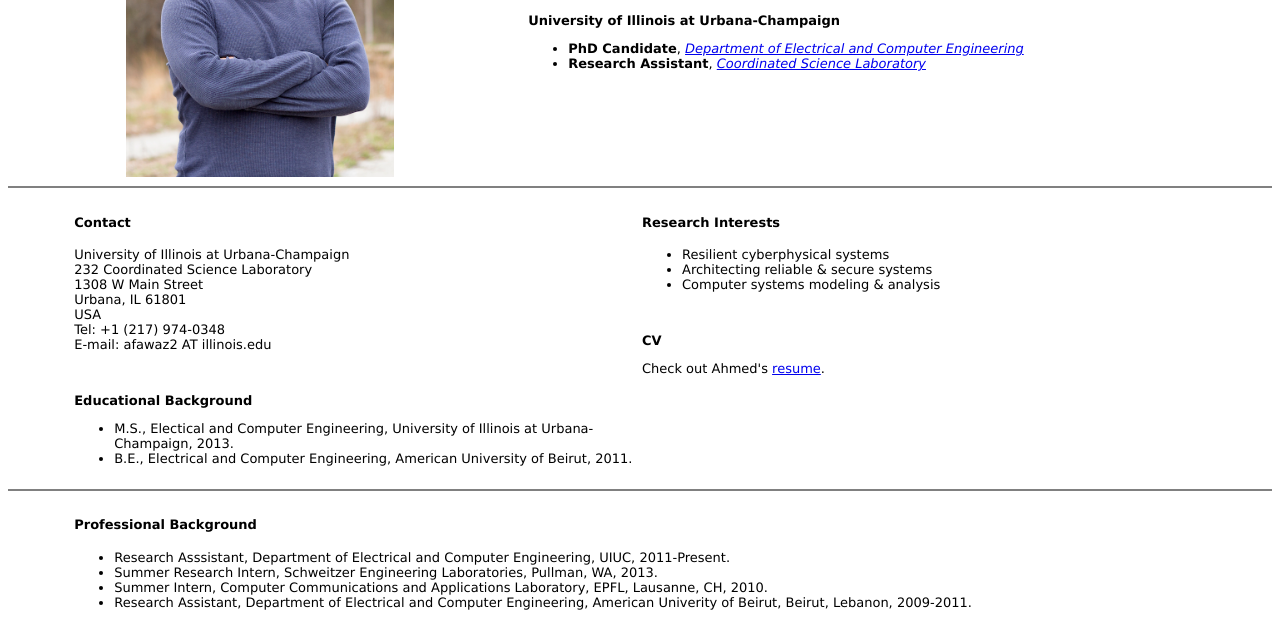
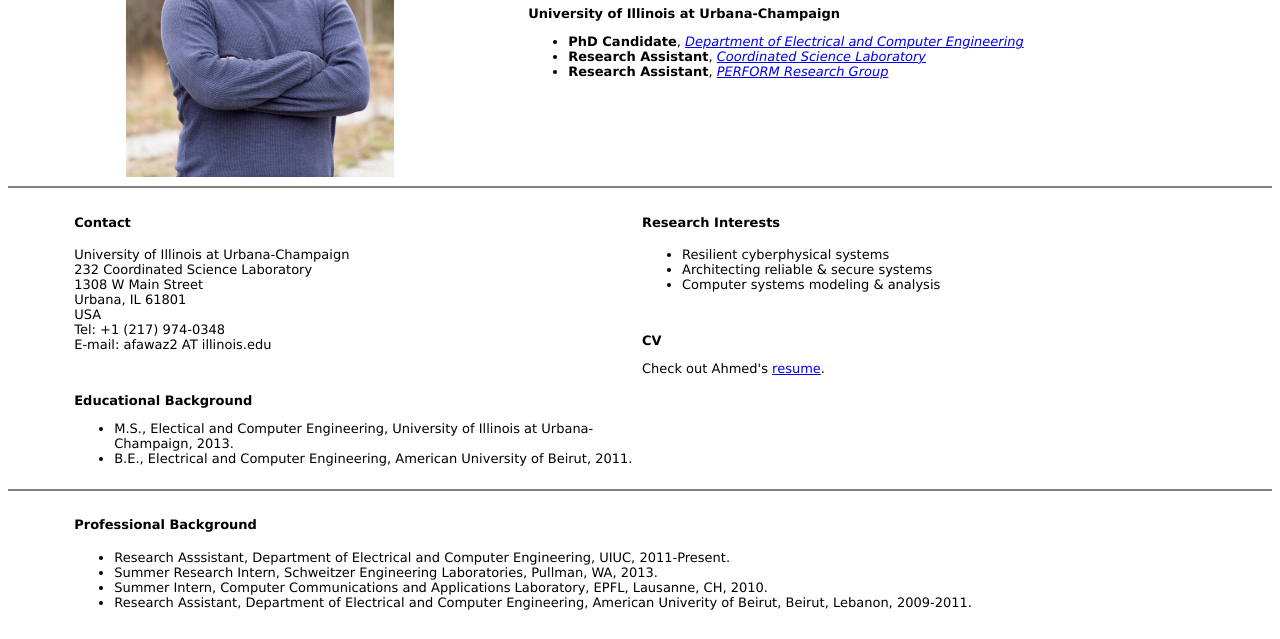
Before and after one commit to afawaz2/afawaz2.github.io, a plain HTML site: page index.html in a window 1280 px wide. Shown: the part 161-800 px from the top of the page. Drawn offline with Linux system fonts and the light colour scheme.

Commit message:
perform added

```diff
--- a/index.html
+++ b/index.html
@@ -36,6 +36,7 @@ body,td,th {
       <p><strong>University of Illinois at Urbana-Champaign</strong></p>      <ul>
         <li><strong>PhD Candidate</strong>, <em><a href="http://www.ece.illinois.edu/">Department of Electrical and Computer Engineering</a></em></li>
         <li><strong>Research Assistant</strong>, <em><a href="http://csl.illinois.edu/">Coordinated Science Laboratory</a></em></li>
+        <li><strong>Research Assistant</strong>, <em><a href="https://www.perform.illinois.edu/">PERFORM Research Group</a></em></li>
       </ul>      </td>
   </tr>
 </table><p>&nbsp;</p></td>
```
